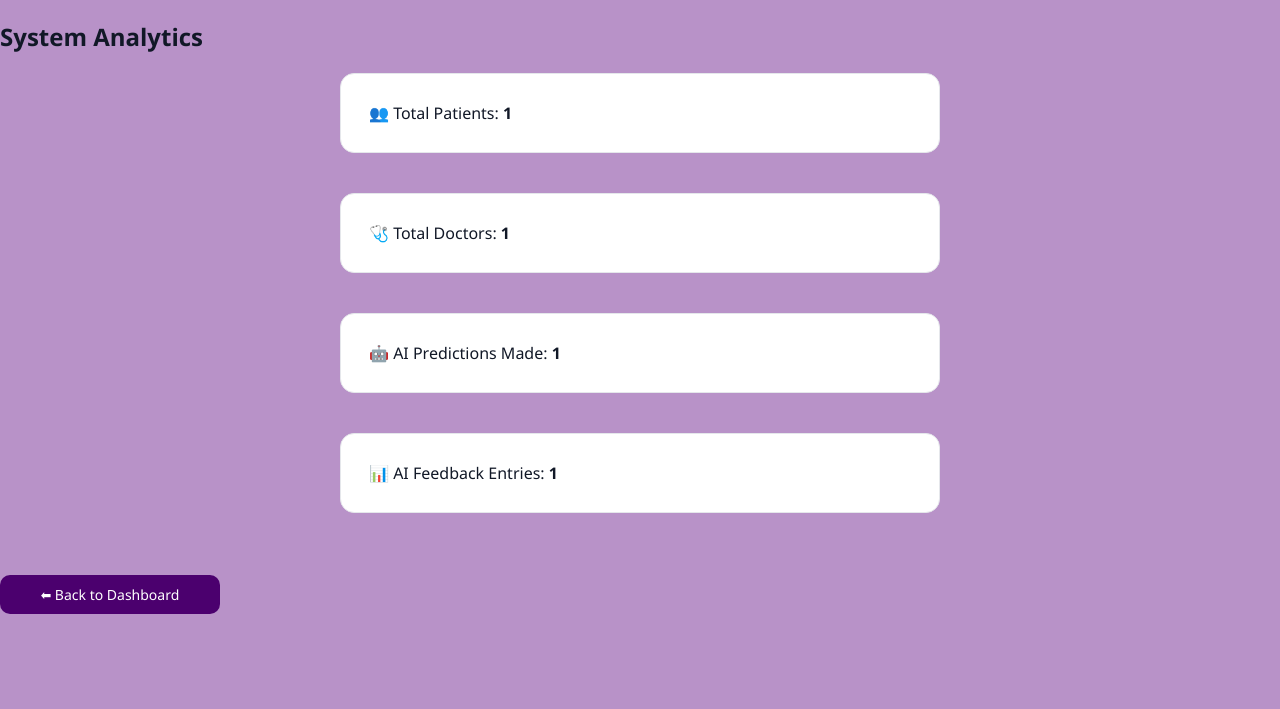
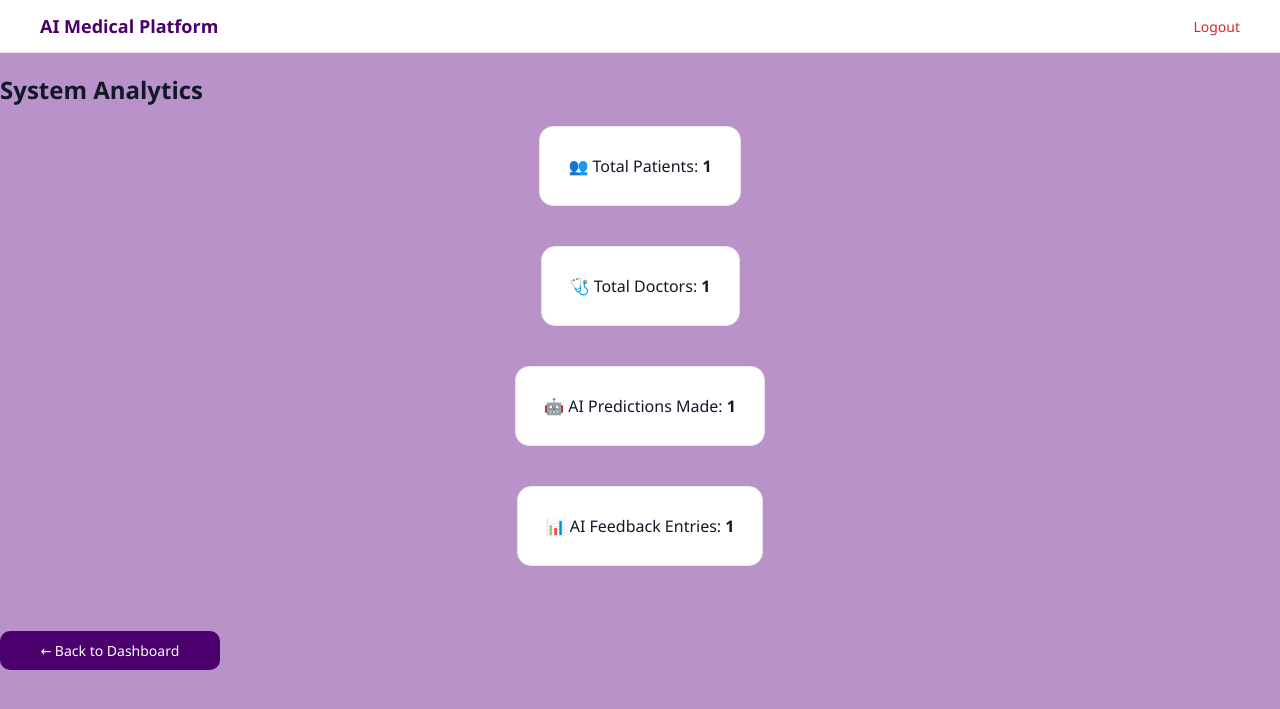
Before and after one commit to ullengalasamanvitha/ai-medical-platform, a FastAPI app: template templates/admin_analytics.html in a window 1280 px wide. Shown: the top 709 px of the page. Run offline with FastAPI, Linux system fonts and the light colour scheme; the template is opened without the code that fills it: most values are stand-ins (such as "Sample title", 1, 10 or a date in 2020).

Commit message:
Fix Dashboard issues

```diff
--- a/templates/admin_analytics.html
+++ b/templates/admin_analytics.html
@@ -5,7 +5,12 @@
     <link rel="stylesheet" href="/static/style.css">
 </head>
 <body>
-<div class="container">
+    <header class="top-nav">
+        <div class="logo">AI Medical Platform</div>
+        <div class="nav-right">
+            <a href="/logout" class="logout">Logout</a>
+        </div>
+    </header>
 
     <h2>System Analytics</h2>
 
@@ -14,8 +19,11 @@
     <div class="card">🤖 AI Predictions Made: <b>{{ total_predictions }}</b></div>
     <div class="card">📊 AI Feedback Entries: <b>{{ total_ai_feedbacks }}</b></div>
 
-    <br>
-    <a href="/admin/dashboard" class="btn">⬅ Back to Dashboard</a>
+    <div style="margin-top:25px;">
+        <a href="/admin/dashboard" class="btn secondary">
+            ← Back to Dashboard
+        </a>
+    </div>
 
 </div>
 </body>
--- a/templates/admin_dashboard.html
+++ b/templates/admin_dashboard.html
@@ -9,7 +9,6 @@
 <header class="top-nav">
     <div class="logo">AI Medical Platform</div>
     <div class="nav-right">
-        <span class="role">Admin</span>
         <a href="/logout" class="logout">Logout</a>
     </div>
 </header>
--- a/templates/doctor_dashboard.html
+++ b/templates/doctor_dashboard.html
@@ -8,7 +8,6 @@
 <header class="top-nav">
     <div class="logo">AI Medical Platform</div>
     <div class="nav-right">
-        <span class="role">Doctor</span>
         <a href="/logout" class="logout">Logout</a>
     </div>
 </header>
@@ -21,11 +20,11 @@
 
     <div class="admin-actions-vertical">
         <a href="/doctor/ai-summaries" class="btn">
-            📋 View Patient AI Cases
+             View Patient AI Cases
         </a>
 
         <a href="/doctor/feedback" class="btn">
-            📝 Submit Medical Feedback
+             Submit Medical Feedback
         </a>
     </div>
 
--- a/templates/doctor_feedback.html
+++ b/templates/doctor_feedback.html
@@ -9,7 +9,7 @@
 <header class="top-nav">
     <div class="logo">AI Medical Platform</div>
     <div class="nav-right">
-        <span class="role">Doctor</span>
+
         <a href="/logout" class="logout">Logout</a>
     </div>
 </header>
--- a/templates/index.html
+++ b/templates/index.html
@@ -8,7 +8,6 @@
     <!-- Main CSS -->
     <link rel="stylesheet" href="/static/style.css">
 </head>
-
 <body class="index-page">
 
     <!-- =========================
--- a/templates/patient_dashboard.html
+++ b/templates/patient_dashboard.html
@@ -17,7 +17,6 @@
         <div class="logo">AI Medical Platform</div>
 
         <div class="nav-right">
-            <span class="role">Patient</span>
             <a href="/patient/profile" class="btn small">My Profile</a>
             <a href="/logout" class="logout">Logout</a>
         </div>
--- a/templates/patient_payment_status.html
+++ b/templates/patient_payment_status.html
@@ -17,7 +17,6 @@
         <div class="logo">AI Medical Platform</div>
 
         <div class="nav-right">
-            <span class="role">Patient</span>
             <a href="/patient/dashboard" class="btn small">Dashboard</a>
             <a href="/logout" class="logout">Logout</a>
         </div>
--- a/templates/transaction_dashboard.html
+++ b/templates/transaction_dashboard.html
@@ -9,7 +9,6 @@
 <header class="top-nav">
     <div class="logo">AI Medical Platform</div>
     <div class="nav-right">
-        <span class="role">Transaction Manager</span>
         <a href="/logout" class="logout">Logout</a>
     </div>
 </header>
```
Also changed, not shown: templates/admin_create_user.html (+6 -2 lines), templates/base.html (+12 -0 lines), templates/doctor_ai_summaries.html (+6 -1 lines), templates/transaction_invoices.html (+6 -1 lines).
